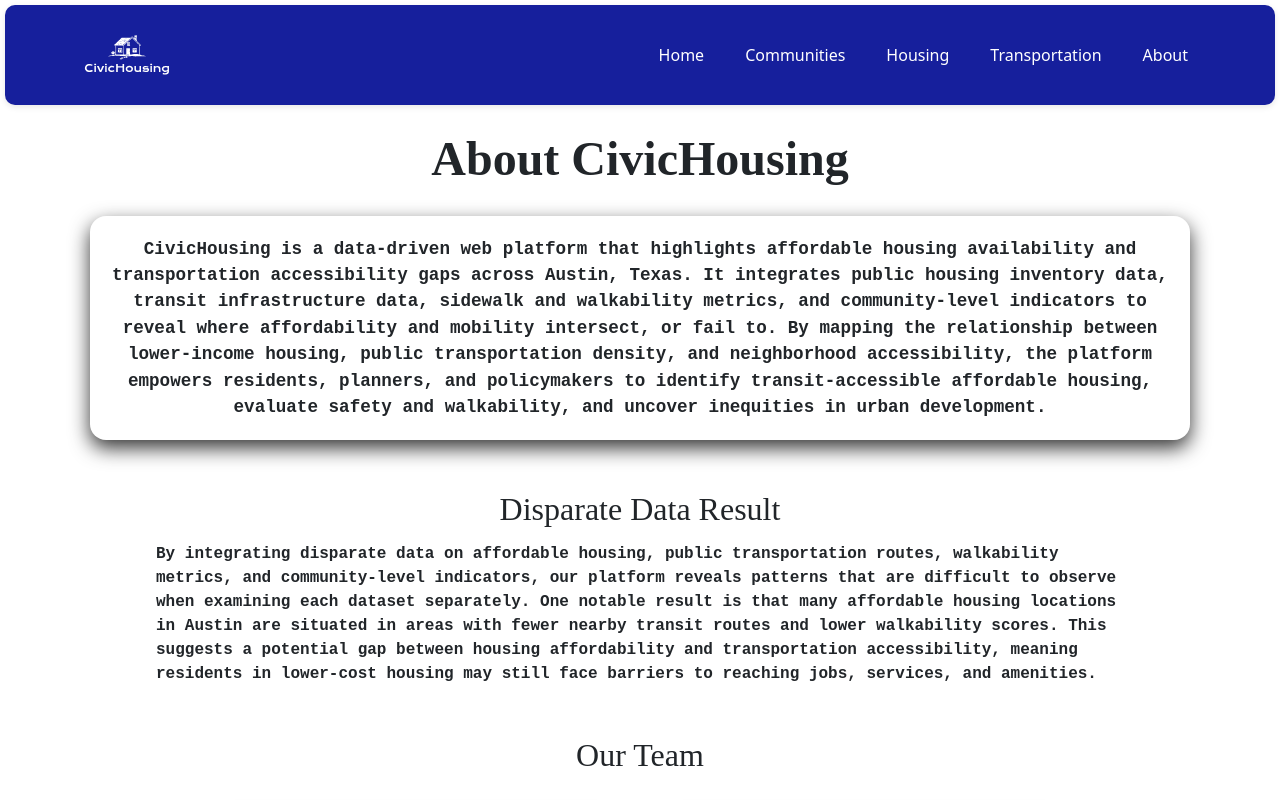
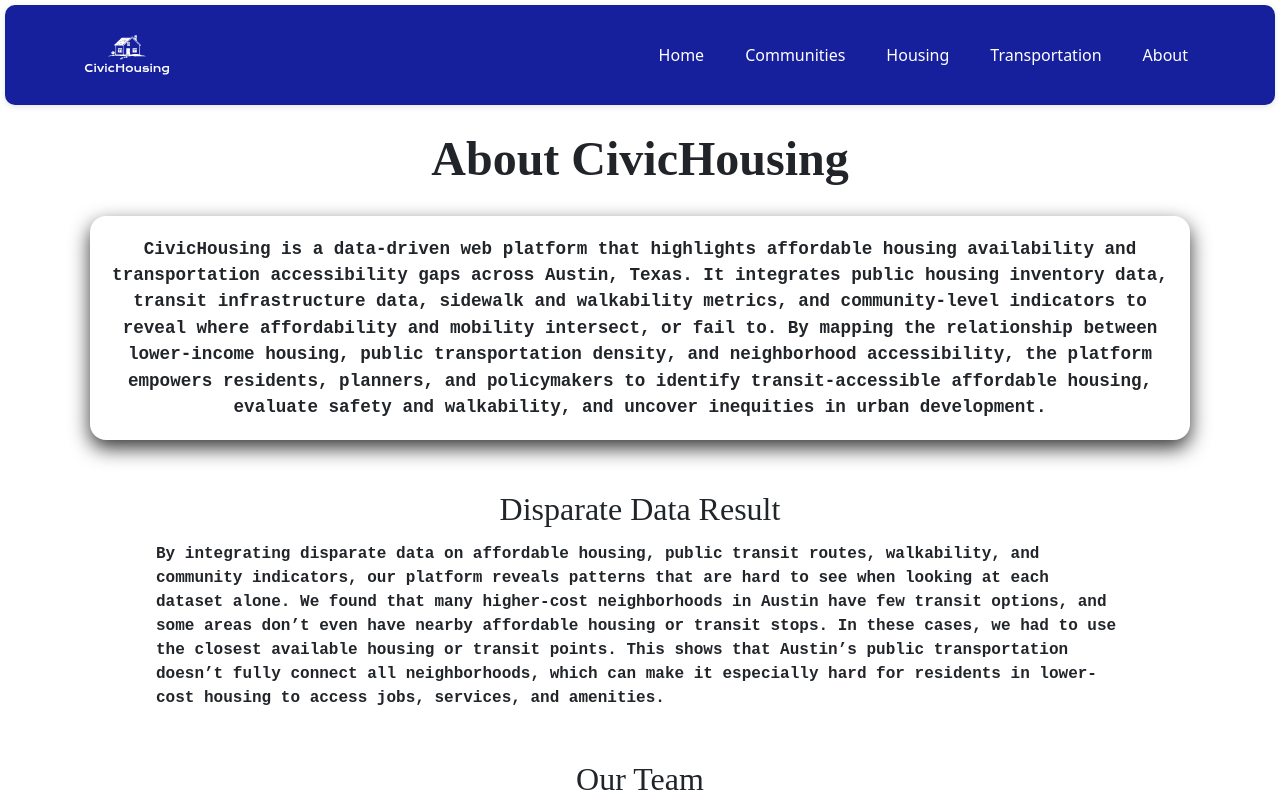
Before and after one commit to harinik961/CivicHousing, a React (Create React App) app in the folder frontend/: page /about in a window 1280 px wide. Shown: the top 800 px of the page. Built offline with nearby package versions, Linux system fonts and the light colour scheme; no server answers; grey boxes are pictures that could not be loaded.

Commit message:
update disparate data blurb and retry pipeline

```diff
--- a/frontend/src/pages/About.js
+++ b/frontend/src/pages/About.js
@@ -160,11 +160,12 @@ export default function About() {
       <div>
         <h2 className="subtitle">Disparate Data Result</h2>
         <p className="text-section">
-          By integrating disparate data on affordable housing, public transportation routes, walkability metrics, and community-level indicators,
-          our platform reveals patterns that are difficult to observe when examining each dataset separately.
-          One notable result is that many affordable housing locations in Austin are situated in areas with fewer nearby transit routes
-          and lower walkability scores. This suggests a potential gap between housing affordability and transportation accessibility,
-          meaning residents in lower-cost housing may still face barriers to reaching jobs, services, and amenities.
+          By integrating disparate data on affordable housing, public transit routes, walkability, and community indicators,
+          our platform reveals patterns that are hard to see when looking at each dataset alone.
+          We found that many higher-cost neighborhoods in Austin have few transit options, and some areas don’t even have
+          nearby affordable housing or transit stops. In these cases, we had to use the closest available housing or transit points.
+          This shows that Austin’s public transportation doesn’t fully connect all neighborhoods, which can make it especially
+          hard for residents in lower-cost housing to access jobs, services, and amenities.
         </p>
       </div>
 
```
